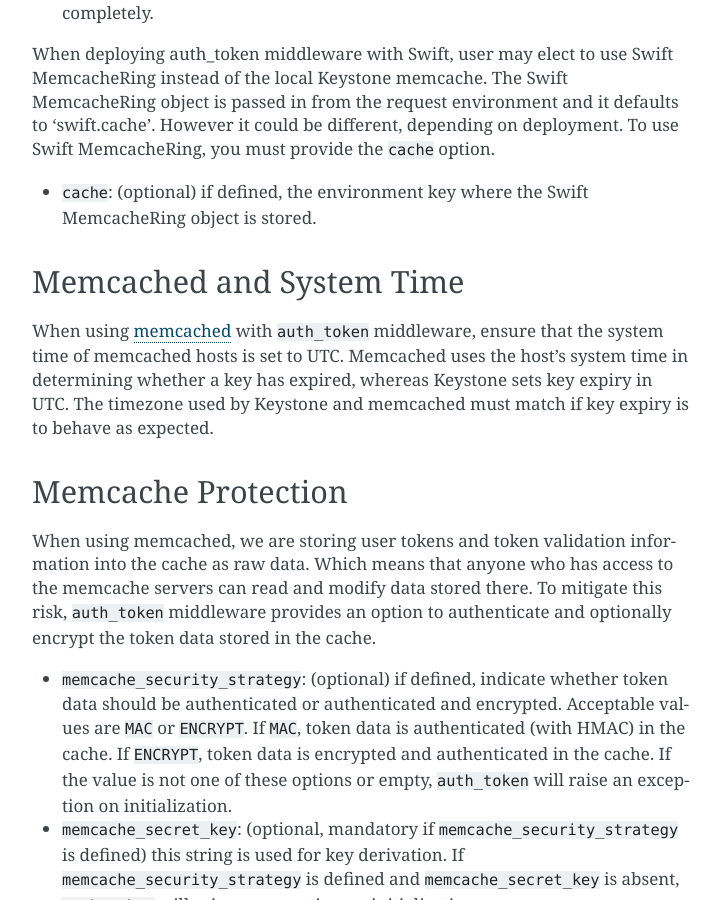
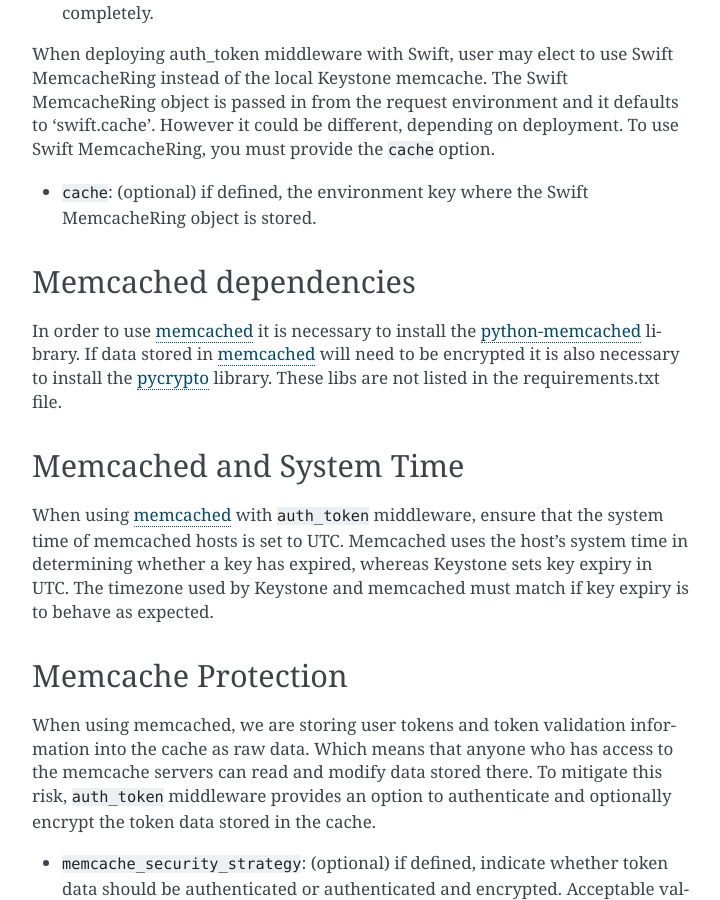
Before and after one commit to openstack/keystonemiddleware, a Sphinx documentation site: the page built from doc/source/middlewarearchitecture.rst, in a window 1280 px wide and 900 px high, scrolled down 7147 px. Shown: the whole window, without its empty margins (388-1108 px from the left). Built offline with Sphinx 7.4.7, drawn with Linux system fonts in a browser that asks for light colours; the version number could not be read and is left out; some of the changed text lies outside the part shown.

Commit message:
Adds Memcached dependencies doc
Since Memcached is not used by the majority of deployments, its
dependencies are not included by default in the requirements.txt
file. This patch adds the documentation about the need to
manually install those dependencies.

Change-Id: Ic6252b1e00168fa2236f8a892212084da6cfdd64
Closes-Bug: 1392264

```diff
--- a/doc/source/middlewarearchitecture.rst
+++ b/doc/source/middlewarearchitecture.rst
@@ -365,6 +365,18 @@
 * ``cache``: (optional) if defined, the environment key where the Swift
   MemcacheRing object is stored.
 
+Memcached dependencies
+======================
+
+In order to use `memcached`_ it is necessary to install the `python-memcached`_
+library. If data stored in `memcached`_ will need to be encrypted it is also
+necessary to install the `pycrypto`_ library. These libs are not listed in
+the requirements.txt file.
+
+.. _`memcached`: http://memcached.org/
+.. _`python-memcached`: https://pypi.python.org/pypi/python-memcached
+.. _`pycrypto`: https://pypi.python.org/pypi/pycrypto
+
 Memcached and System Time
 =========================
 
```
Also changed, not shown: other parts of doc/source/middlewarearchitecture.rst (+0 -2 lines).
